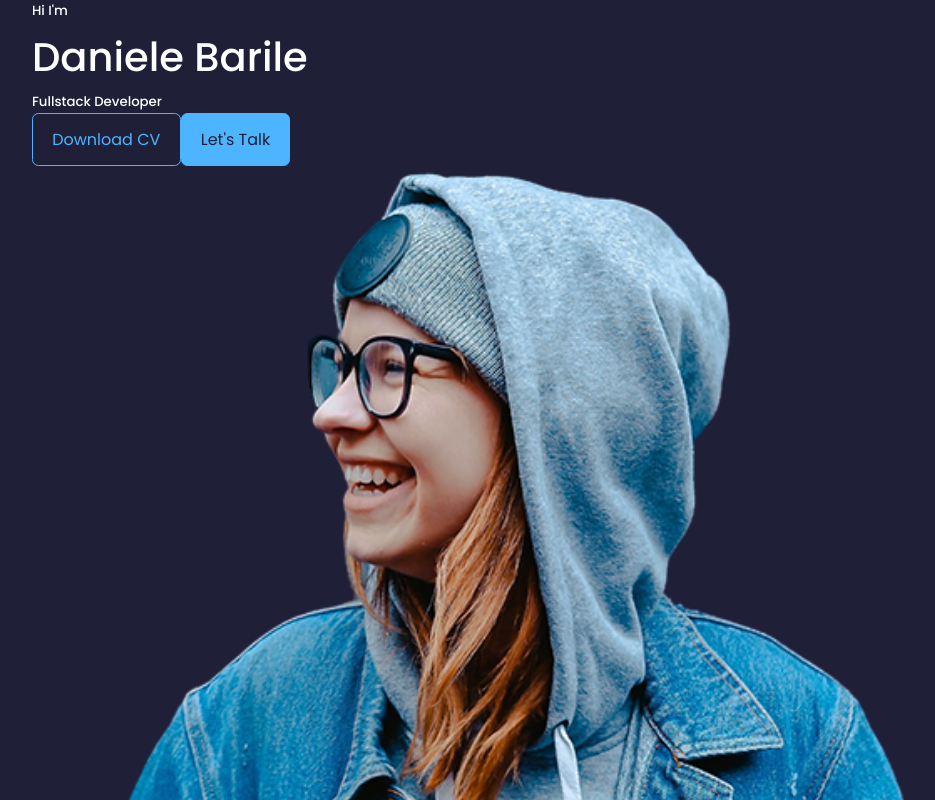
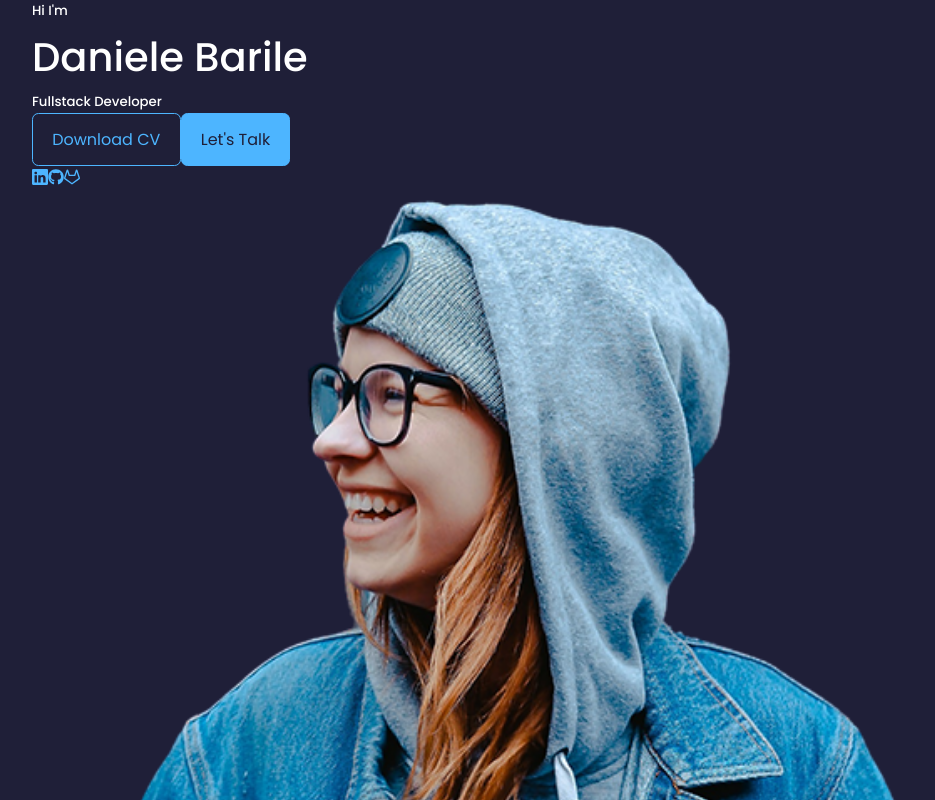
Before and after one commit to Ho3pLi/MyPlace, a React (Create React App) app: page / in a window 1280 px wide. Shown: the top 800 px of the page, without its empty margins (128-1063 px from the left). Built offline with nearby package versions, Linux system fonts and the light colour scheme.

Commit message:
just implemented 'react icons' for social media icons

```diff
--- a/package.json
+++ b/package.json
@@ -8,6 +8,7 @@
     "@testing-library/user-event": "^13.5.0",
     "react": "^18.2.0",
     "react-dom": "^18.2.0",
+    "react-icons": "^4.4.0",
     "react-scripts": "5.0.1",
     "web-vitals": "^2.1.4"
   },
--- a/src/components/header/Header.jsx
+++ b/src/components/header/Header.jsx
@@ -2,6 +2,7 @@
 import './header.css'
 import CTA from './CTA'
 import ME from '../../assets/me.png'
+import HeaderSocial from './HeaderSocial'
 
 const Header = () => {
   return (
@@ -13,6 +14,7 @@
         <h1>Daniele Barile</h1>
         <h5 className="test-light">Fullstack Developer</h5>
         <CTA />
+        <HeaderSocial />
 
         <div className="me">
 
--- a/src/components/header/HeaderSocial.jsx
+++ b/src/components/header/HeaderSocial.jsx
@@ -1,12 +1,15 @@
 import React from 'react'
+import {BsLinkedin} from 'react-icons/bs'
+import {FaGithub} from 'react-icons/fa'
+import {FiGitlab} from 'react-icons/fi'
 
 const HeaderSocial = () => {
   return (
     <div className="header__social">
 
-        <a href="https://www.linkedin.com/in/danielebarile/" target="_blank"></a>
-        <a href="https://github.com/Ho3pLi" target="_blank"></a>
-        <a href="https://gitlab.com/Ho3pLi" target="_blank"></a>
+        <a href="https://www.linkedin.com/in/danielebarile/" target="_blank"><BsLinkedin/></a>
+        <a href="https://github.com/Ho3pLi" target="_blank"><FaGithub/></a>
+        <a href="https://gitlab.com/Ho3pLi" target="_blank"><FiGitlab/></a>
 
     </div>
   )
```
Also changed, not shown: 1 other file (tests, documents, lock files or other folders).
